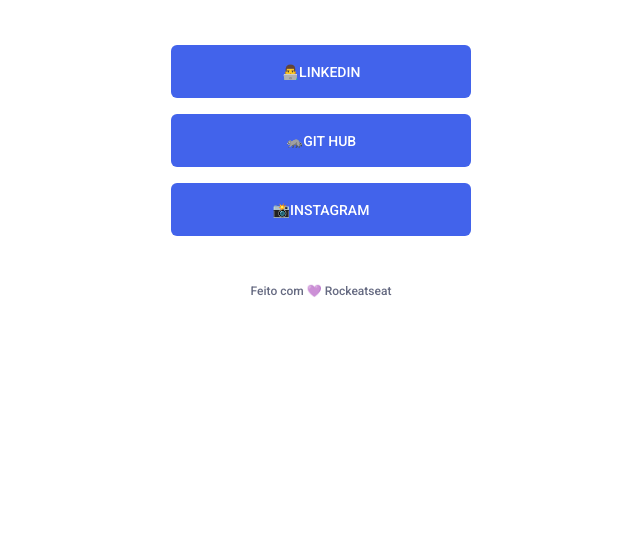
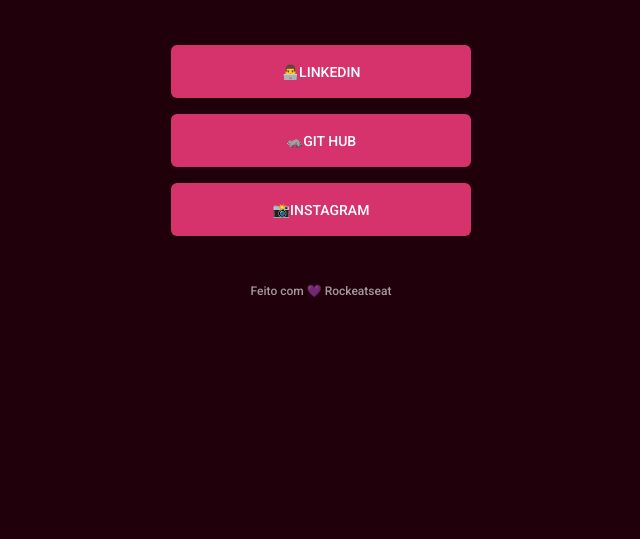
Before and after one commit to barolohelio/projetoLinks-rocketseat, a plain HTML site: page index.html in a window 1280 px wide. Shown: the part 261-800 px from the top of the page, without its empty margins (319-959 px from the left). Drawn offline with Linux system fonts and the light colour scheme.

Commit message:
Atualizando tema Dark-pink

```diff
--- a/index.html
+++ b/index.html
@@ -15,7 +15,7 @@
 </head>
 
 <body
-  class="dark.pink">
+  class="dark-pink">
 
   <div class="container">
 
```
